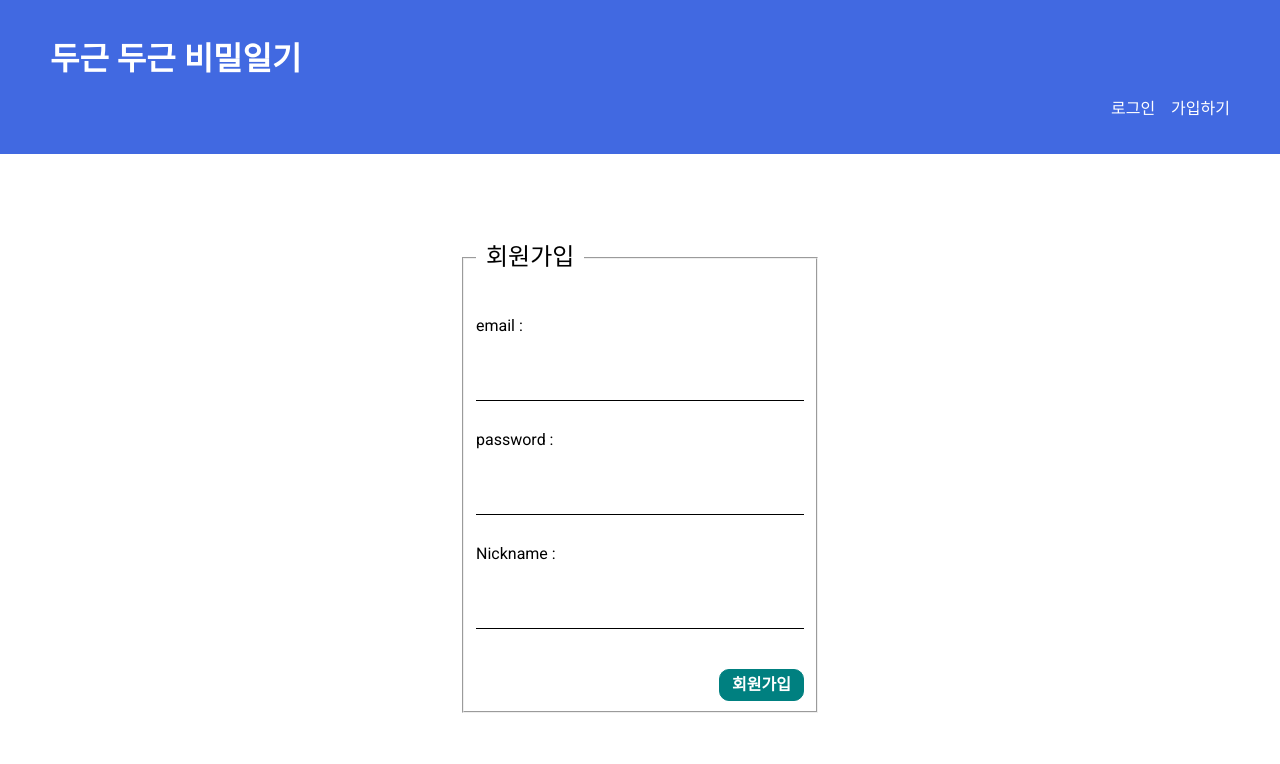
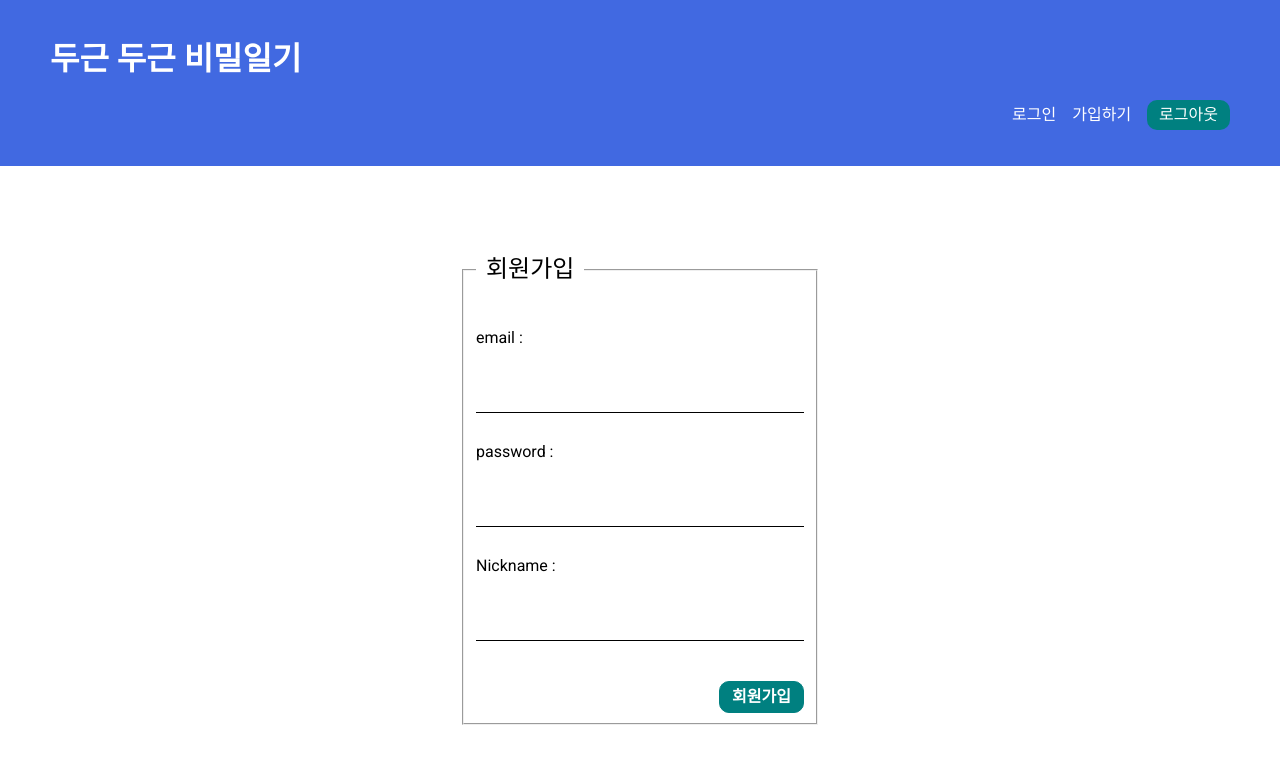
Before and after one commit to kkhhjjoo/mydiary, a React (Create React App) app: page /signup in a window 1280 px wide. Shown: the top 764 px of the page. Built offline with nearby package versions, Linux system fonts and the light colour scheme; no server answers.

Commit message:
로그아웃 구현하기

```diff
--- a/src/components/Nav.js
+++ b/src/components/Nav.js
@@ -1,13 +1,16 @@
 import { Link } from 'react-router-dom';
 import styles from './Nav.module.css';
+import { useLogout } from '../hooks/useLogout';
 
 export default function Nav() {
+    const {logout} = useLogout();
     return (
         <nav className={styles.nav}>
             <h1 className={styles.tit}>두근 두근 비밀일기</h1>
             <ul className={styles.list_nav}>
                 <li><Link to='/login'>로그인</Link></li>
                 <li><Link to='/signup'>가입하기</Link></li>
+                <li><button type="button" onClick={logout}>로그아웃</button></li>
             </ul>
         </nav>
     )
--- a/src/components/Nav.module.css
+++ b/src/components/Nav.module.css
@@ -5,6 +5,7 @@
 .nav .list_nav {
     display: flex;
     justify-content: right;
+    align-items: center;
     gap: 16px;
 }
 .nav .tit{
@@ -14,3 +15,11 @@
     color: #fff;
     text-decoration: none;
 }
+.nav button {
+    padding: 6px 12px;
+    border-radius: 10px;
+    background-color: teal;
+    border: none;
+    color: #fff;
+    cursor: pointer;
+}
--- a/src/context/AuthContext.js
+++ b/src/context/AuthContext.js
@@ -7,6 +7,8 @@ const authReducer = (state, action) => {
     switch(action.type) {
         case 'login':
             return {...state, user: action.payload}
+        case 'logout':
+            return {...state, user: null}
         // 예시: 로그인/로그아웃 등 추가 가능
         default:
             return state;
--- /dev/null
+++ b/src/hooks/useLogout.js
@@ -0,0 +1,28 @@
+import { useState } from 'react';
+import { signOut } from 'firebase/auth';
+import { appAuth } from '../firebase/config';
+import { useAuthContext } from './useAuthContext';
+
+export const useLogout = () => {
+    const [error, setError] = useState(null);
+    const [isPending, setIsPending] = useState(false);
+    const {dispatch} = useAuthContext();
+
+    const logout = () => {
+        setError(null);
+        setIsPending(true);
+
+        signOut(appAuth).then(() => {
+        // Sign-out successful.
+            dispatch({type: 'logout'})
+            setError(null);
+            setIsPending(false);
+
+        }).catch((error) => {
+        // An error happened.
+            setError(error.message);
+            setIsPending(false);
+        });
+    }
+    return {error, isPending, logout}
+}
```
